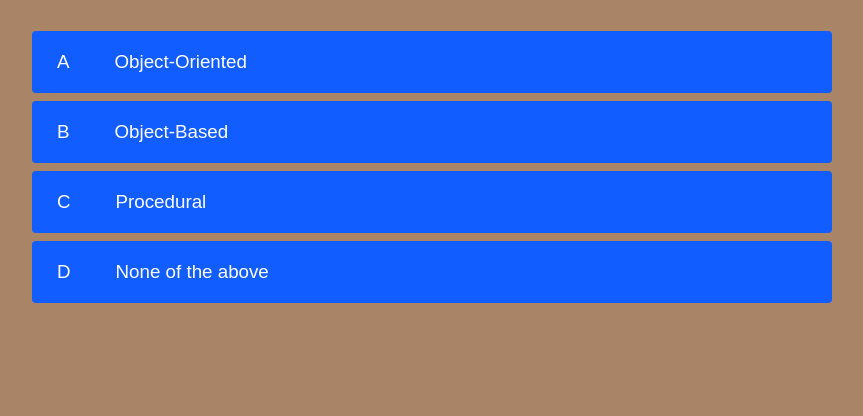
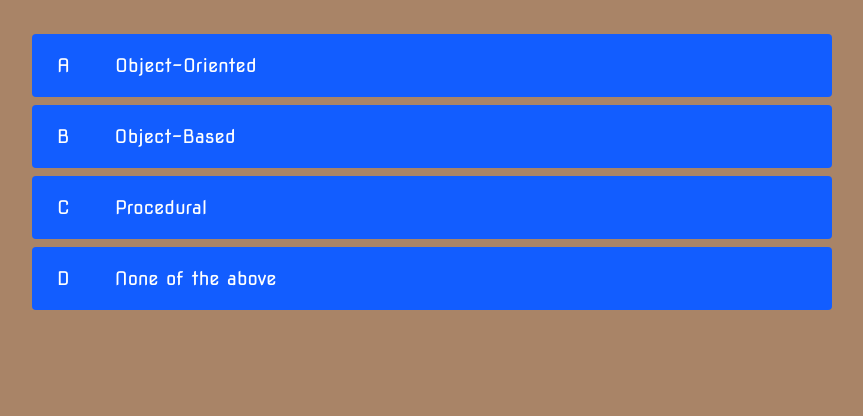
Before and after one commit to devkjoon/code-quiz, a plain HTML site: page game.html in a window 1280 px wide. Shown: the part 384-800 px from the top of the page, without its empty margins (208-1071 px from the left). Drawn offline with Linux system fonts and the light colour scheme.

Commit message:
added font link

```diff
--- a/game.html
+++ b/game.html
@@ -4,6 +4,7 @@
     <meta charset="UTF-8" />
     <meta http-equiv="X-UA-Compatible" content="IE=edge" />
     <meta name="viewport" content="width=device-width, initial-scale=1.0" />
+    <link href="https://fonts.googleapis.com/css2?family=Nova+Square&display=swap" rel="stylesheet">
     <link rel="stylesheet" href="./assets/css/style.css" />
     <link rel="stylesheet" href="./assets/css/game.css" />
     <title>Quiz Page</title>
```
